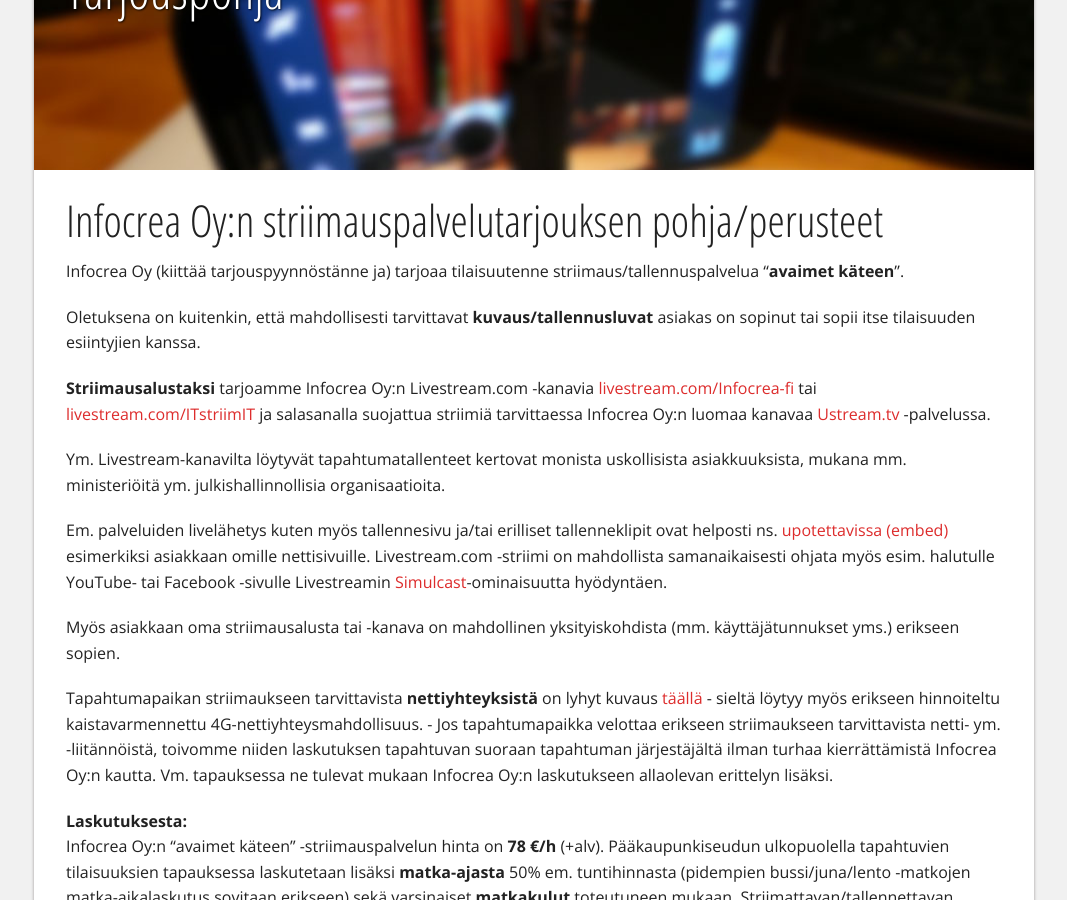
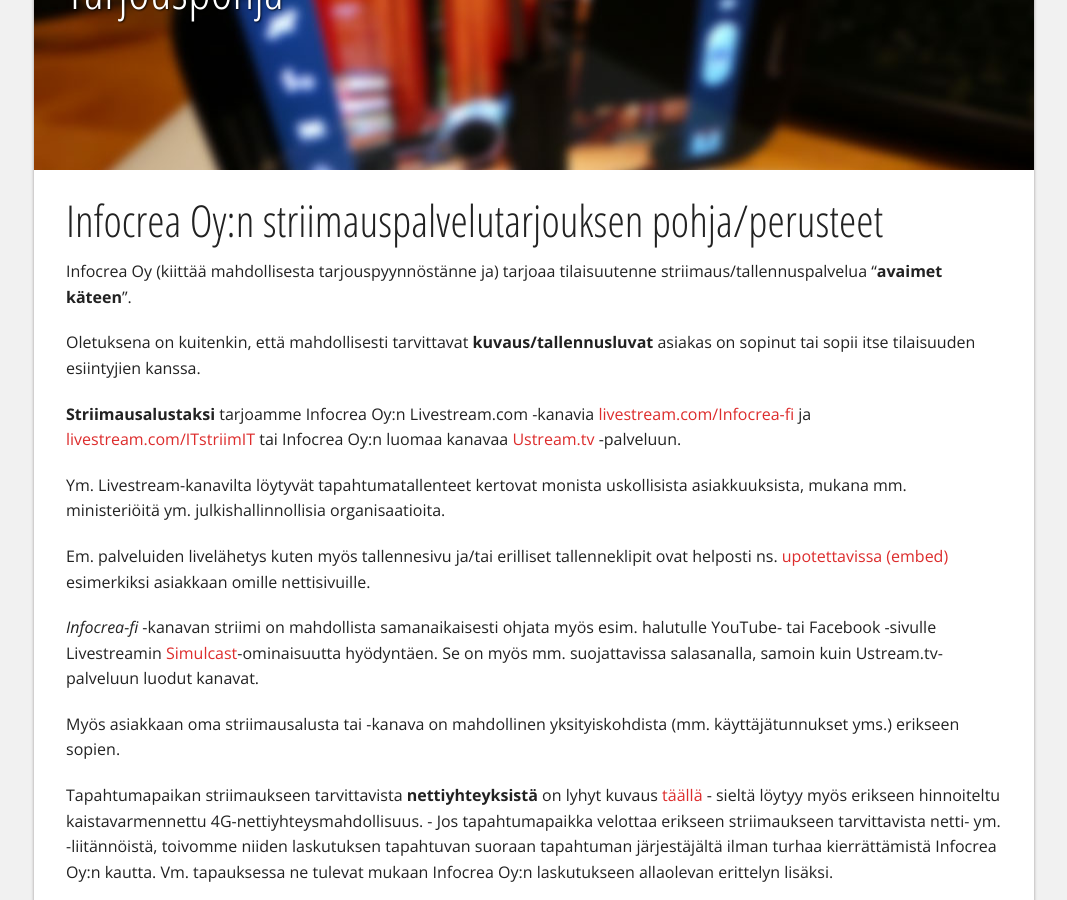
Before and after one commit to Pyppe/infocrea.fi, a Jekyll site: the page built from tarjous.md, in a window 1280 px wide and 900 px high, scrolled down 202 px. Shown: the whole window, without its empty margins (106-1173 px from the left). Built offline with Jekyll 4.4.1, drawn with Linux system fonts in a browser that asks for light colours; nearby versions of some CDN libraries.

Commit message:
Blogi- ja tarjous-md -päivitys

```diff
--- a/tarjous.md
+++ b/tarjous.md
@@ -9,15 +9,17 @@ title: "Tarjouspohja"
 Infocrea Oy:n striimauspalvelutarjouksen pohja/perusteet
 ========================================================
 
-Infocrea Oy (kiittää tarjouspyynnöstänne ja) tarjoaa tilaisuutenne striimaus/tallennuspalvelua “**avaimet käteen**”.
+Infocrea Oy (kiittää mahdollisesta tarjouspyynnöstänne ja) tarjoaa tilaisuutenne striimaus/tallennuspalvelua “**avaimet käteen**”.
 
 Oletuksena on kuitenkin, että mahdollisesti tarvittavat **kuvaus/tallennusluvat** asiakas on sopinut tai sopii itse tilaisuuden esiintyjien kanssa.
 
-**Striimausalustaksi** tarjoamme Infocrea Oy:n Livestream.com -kanavia [livestream.com/Infocrea-fi](http://livestream.com/Infocrea-fi) tai [livestream.com/ITstriimIT](http://livestream.com/ITstriimIT) ja salasanalla suojattua striimiä tarvittaessa Infocrea Oy:n luomaa kanavaa [Ustream.tv](http://Ustream.tv) -palvelussa.
+**Striimausalustaksi** tarjoamme Infocrea Oy:n Livestream.com -kanavia [livestream.com/Infocrea-fi](http://livestream.com/Infocrea-fi) ja [livestream.com/ITstriimIT](http://livestream.com/ITstriimIT) tai Infocrea Oy:n luomaa kanavaa [Ustream.tv](http://Ustream.tv) -palveluun.
 
 Ym. Livestream-kanavilta löytyvät tapahtumatallenteet kertovat monista uskollisista asiakkuuksista, mukana mm. ministeriöitä ym. julkishallinnollisia organisaatioita.
 
-Em. palveluiden livelähetys kuten myös tallennesivu ja/tai erilliset tallenneklipit ovat helposti ns. [upotettavissa (embed)](https://help.livestream.com/hc/en-us/articles/219100767-How-Do-I-Embed-My-Event-) esimerkiksi asiakkaan omille nettisivuille. Livestream.com -striimi on mahdollista samanaikaisesti ohjata myös esim. halutulle YouTube- tai Facebook -sivulle  Livestreamin [Simulcast](https://livestream.com/blog/stream-live-multiple-destinations-simulcast)-ominaisuutta hyödyntäen.
+Em. palveluiden livelähetys kuten myös tallennesivu ja/tai erilliset tallenneklipit ovat helposti ns. [upotettavissa (embed)](https://help.livestream.com/hc/en-us/articles/219100767-How-Do-I-Embed-My-Event-) esimerkiksi asiakkaan omille nettisivuille.
+
+*Infocrea-fi* -kanavan striimi on mahdollista samanaikaisesti ohjata myös esim. halutulle YouTube- tai Facebook -sivulle  Livestreamin [Simulcast](https://livestream.com/blog/stream-live-multiple-destinations-simulcast)-ominaisuutta hyödyntäen. Se on myös mm. suojattavissa salasanalla, samoin kuin Ustream.tv-palveluun luodut kanavat.
 
 Myös asiakkaan oma striimausalusta tai -kanava on mahdollinen yksityiskohdista (mm. käyttäjätunnukset yms.) erikseen sopien.
 
```
Also changed, not shown: _posts/2018-01-04-striimausrautaa.md (+2 -2 lines).
